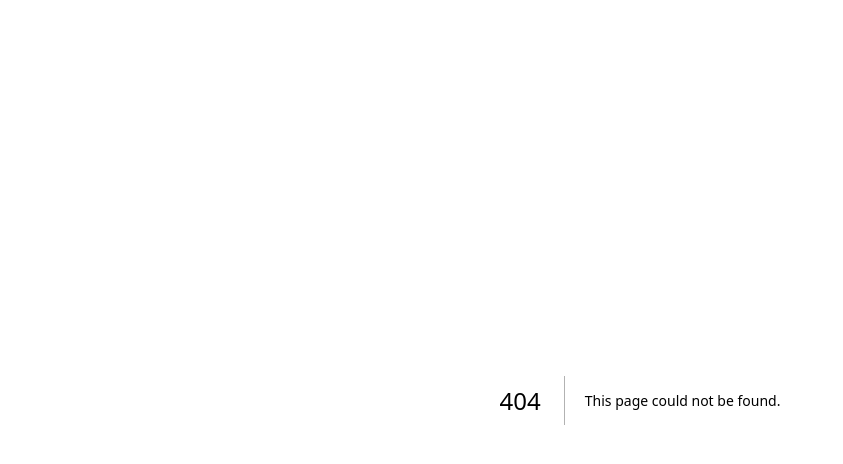
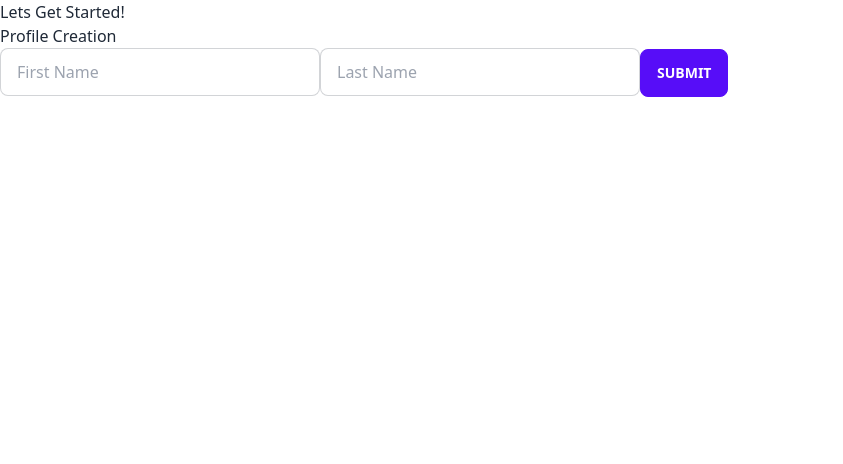
Before and after one commit to dbacall/Mortgage-Manager, a Next.js app: page /getting-started in a window 1280 px wide. Before the commit this address had no page. Shown: the top 464 px of the page, without its empty margins (0-843 px from the left). Built offline with nearby package versions, Linux system fonts and the light colour scheme; no server answers.

Commit message:
add profille creation

```diff
--- a/package.json
+++ b/package.json
@@ -12,10 +12,14 @@
   "dependencies": {
     "@next-auth/prisma-adapter": "^1.0.5",
     "@prisma/client": "^4.11.0",
+    "axios": "^1.3.4",
+    "daisyui": "^2.51.5",
     "next": "^13.2.4",
     "next-auth": "^4.20.1",
     "react": "18.2.0",
     "react-dom": "18.2.0",
+    "react-hook-form": "^7.43.8",
+    "react-query": "^3.39.3",
     "zod": "^3.21.4"
   },
   "devDependencies": {
--- a/src/pages/_app.tsx
+++ b/src/pages/_app.tsx
@@ -1,17 +1,21 @@
 import { type AppType } from "next/app";
 import { type Session } from "next-auth";
 import { SessionProvider } from "next-auth/react";
+import { QueryClient, QueryClientProvider } from 'react-query'
+import "~/styles/globals.css";
 
-import "~/styles/globals.css";
+const queryClient = new QueryClient();
 
 const MyApp: AppType<{ session: Session | null }> = ({
   Component,
   pageProps: { session, ...pageProps },
 }) => {
   return (
-    <SessionProvider session={session}>
-      <Component {...pageProps} />
-    </SessionProvider>
+    <QueryClientProvider client={queryClient}>
+      <SessionProvider session={session}>
+        <Component {...pageProps} />
+      </SessionProvider>
+    </QueryClientProvider>
   );
 };
 
--- /dev/null
+++ b/src/pages/api/user/[id].ts
@@ -0,0 +1,46 @@
+
+
+import type { NextApiRequest, NextApiResponse } from 'next'
+import { prisma } from '../../../server/db'
+
+export default async function personHandler(
+  req: NextApiRequest,
+  res: NextApiResponse
+) {
+  const { query, body } = req
+  const { id } = query
+
+  if (req.method === 'GET') {
+    const user = await prisma.user.findUnique({
+      where: {
+        id,
+      }
+    })
+
+    if (!user) return res.status(401)
+
+
+    res.status(200).json(user)
+  }
+
+  if (req.method === 'PUT') {
+    const { firstName, lastName } = body;
+
+    const user = await prisma.user.update({
+      where: {
+        id,
+      },
+      data: {
+        firstName,
+        lastName
+      },
+    })
+
+    console.log('userr', user);
+
+    if (!user) return res.status(401)
+
+
+    return res.status(200).json()
+  }
+}
--- /dev/null
+++ b/src/pages/getting-started/index.tsx
@@ -0,0 +1,43 @@
+import { type NextPage } from "next";
+import { useSession } from "next-auth/react";
+import Head from "next/head";
+import { useForm } from "react-hook-form";
+import { useMutation } from "react-query";
+import axios from "axios";
+
+const GettingStarted: NextPage = () => {
+  const session = useSession()
+  console.log(session);
+  const { register, handleSubmit, formState } = useForm();
+  // console.log('session', session);
+  const onSubmit = data => mutate(data);
+
+  const { mutate } = useMutation(data => {
+    return axios.put(`http://localhost:3000/api/user/${session.data?.user.id}`, data)
+  })
+  return (
+    <>
+      <Head>
+        <title>Getting Started</title>
+      </Head>
+      <main className="">
+        <div className="">
+          <h1 className="">
+            Lets Get Started!
+          </h1>
+          <h2>
+            Profile Creation
+          </h2>
+          <form onSubmit={handleSubmit(onSubmit)}>
+            <input type="text" placeholder="First Name" className="input input-bordered w-full max-w-xs" {...register("firstName")} />
+            <input type="text" placeholder="Last Name" className="input input-bordered w-full max-w-xs"  {...register("lastName")} />
+            <input type="submit" value="Submit" className="btn btn-primary" />
+          </form>
+
+        </div>
+      </main>
+    </>
+  );
+};
+
+export default GettingStarted;
--- a/src/pages/index.tsx
+++ b/src/pages/index.tsx
@@ -2,11 +2,10 @@ import { type NextPage } from "next";
 import { getSession, useSession } from "next-auth/react";
 import Head from "next/head";
 import Link from "next/link";
-import { useRouter } from "next/router";
-import { useEffect } from "react";
 
 export async function getServerSideProps(context) {
   const session = await getSession(context)
+
 
   if (!session) {
     return {
@@ -17,6 +16,21 @@ export async function getServerSideProps(context) {
     }
   }
 
+  const response = await fetch(`http://localhost:3000/api/user/${session.user.id}`)
+
+  const user = await response.json()
+
+  if (!user.firstName) {
+    return {
+      redirect: {
+        destination: '/getting-started',
+        permanent: false,
+      },
+    }
+  }
+
+
+
   return {
     props: { session }
   }
@@ -25,7 +39,7 @@ export async function getServerSideProps(context) {
 const Home: NextPage = () => {
   const session = useSession()
 
-  console.log('session', session);
+  // console.log('session', session);
 
   return (
     <>
--- a/tailwind.config.cjs
+++ b/tailwind.config.cjs
@@ -4,7 +4,7 @@ const config = {
   theme: {
     extend: {},
   },
-  plugins: [],
+  plugins: [require("daisyui")],
 };
 
 module.exports = config;
```
Also changed, not shown: 2 other files (tests, documents, lock files or other folders).
